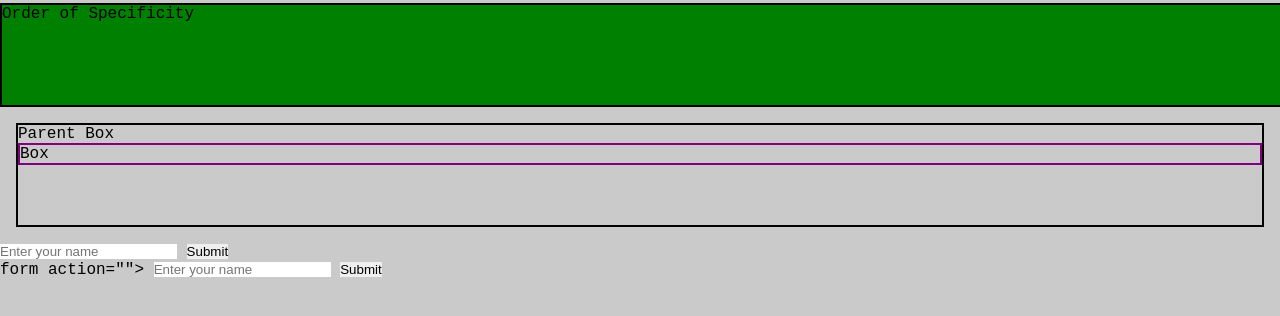
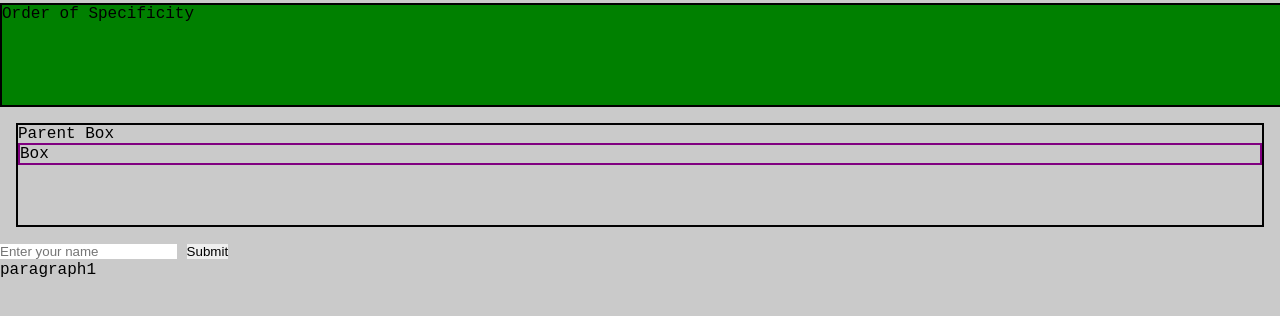
Before and after one commit to jonamsalem/html-css-basics, a plain HTML site: page index.html in a window 1280 px wide. Shown: the part 478-794 px from the top of the page. Drawn offline with Linux system fonts and the light colour scheme.

Commit message:
This is another branch

```diff
--- a/index.html
+++ b/index.html
@@ -52,11 +52,9 @@
             <input type="text" placeholder="Enter your name">
             <button>Submit</button>
         </form>
+        <p>paragraph1</p>
 
-        form action="">
-            <input type="text1" placeholder="Enter your name">
-            <button>Submit</button>
-        </form>
 </body>
 
+
 </html>
```
